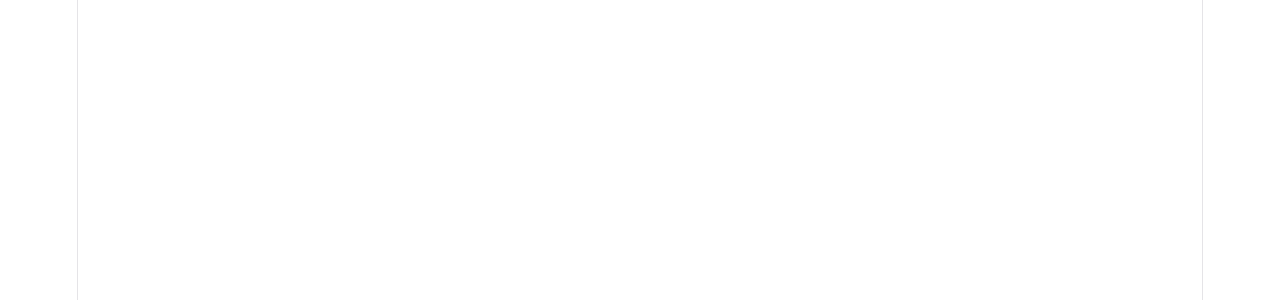
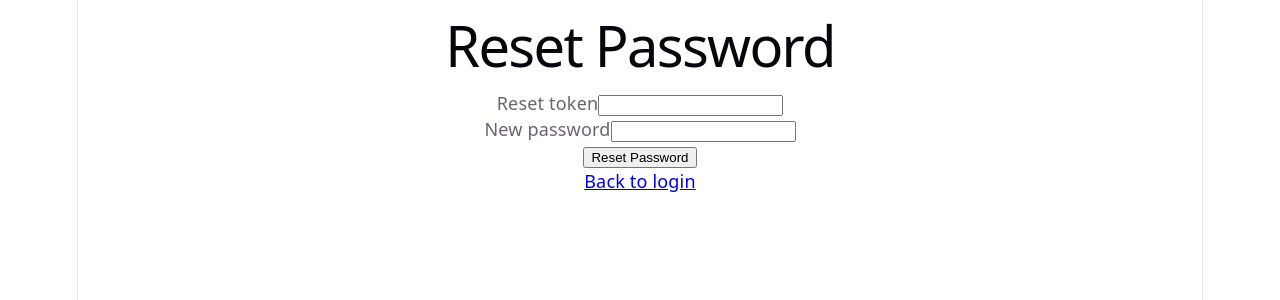
Before and after one commit to meriemsakhri/secureauth, a React app in the folder frontend/: page /reset-password in a window 1280 px wide. Before the commit this address had no page. Shown: the top 300 px of the page. Built offline with nearby package versions, Linux system fonts and the light colour scheme; the HTML template or start-up script is replaced by a standard one.

Commit message:
Add forgot password and reset password pages

```diff
--- a/frontend/src/App.jsx
+++ b/frontend/src/App.jsx
@@ -2,6 +2,8 @@ import { Routes, Route } from 'react-router-dom';
 import Login from './pages/Login';
 import Dashboard from './pages/Dashboard';
 import Signup from './pages/Signup';
+import ForgotPassword from './pages/ForgotPassword';
+import ResetPassword from './pages/ResetPassword';
 
 function App() {
   return (
@@ -9,7 +11,8 @@ function App() {
       <Route path="/" element={<div>Home (placeholder)</div>} />
       <Route path="/login" element={<Login />} />
       <Route path="/signup" element={<Signup />} />
-      <Route path="/forgot-password" element={<div>Forgot Password (placeholder)</div>} />
+      <Route path="/forgot-password" element={<ForgotPassword />} />
+      <Route path="/reset-password" element={<ResetPassword />} />
       <Route path="/dashboard" element={<Dashboard />} />
     </Routes>
   );
--- /dev/null
+++ b/frontend/src/pages/ForgotPassword.jsx
@@ -0,0 +1,53 @@
+import { useState } from 'react';
+import { Link } from 'react-router-dom';
+import * as authApi from '../api/authApi';
+
+function ForgotPassword() {
+  const [email, setEmail] = useState('');
+  const [message, setMessage] = useState('');
+  const [loading, setLoading] = useState(false);
+
+  const handleSubmit = async (e) => {
+    e.preventDefault();
+    setLoading(true);
+
+    try {
+      const response = await authApi.forgotPassword(email);
+      setMessage(response.data.message);
+    } catch {
+      setMessage('Something went wrong. Please try again.');
+    } finally {
+      setLoading(false);
+    }
+  };
+
+  return (
+    <div>
+      <h1>Forgot Password</h1>
+      {!message ? (
+        <form onSubmit={handleSubmit}>
+          <div>
+            <label htmlFor="email">Email</label>
+            <input
+              id="email"
+              type="email"
+              value={email}
+              onChange={(e) => setEmail(e.target.value)}
+              required
+            />
+          </div>
+          <button type="submit" disabled={loading}>
+            {loading ? 'Sending...' : 'Send reset link'}
+          </button>
+        </form>
+      ) : (
+        <p>{message}</p>
+      )}
+      <p>
+        <Link to="/login">Back to login</Link>
+      </p>
+    </div>
+  );
+}
+
+export default ForgotPassword;
--- /dev/null
+++ b/frontend/src/pages/ResetPassword.jsx
@@ -0,0 +1,73 @@
+import { useState } from 'react';
+import { useNavigate, useSearchParams, Link } from 'react-router-dom';
+import * as authApi from '../api/authApi';
+
+function ResetPassword() {
+  const [searchParams] = useSearchParams();
+  const [token, setToken] = useState(searchParams.get('token') || '');
+  const [newPassword, setNewPassword] = useState('');
+  const [error, setError] = useState('');
+  const [success, setSuccess] = useState(false);
+  const [loading, setLoading] = useState(false);
+
+  const navigate = useNavigate();
+
+  const handleSubmit = async (e) => {
+    e.preventDefault();
+    setError('');
+    setLoading(true);
+
+    try {
+      await authApi.resetPassword(token, newPassword);
+      setSuccess(true);
+      setTimeout(() => navigate('/login'), 2000);
+    } catch (err) {
+      const message = err.response?.data?.message || 'Something went wrong. Please try again.';
+      setError(message);
+    } finally {
+      setLoading(false);
+    }
+  };
+
+  if (success) {
+    return <p>Password updated successfully. Redirecting to login...</p>;
+  }
+
+  return (
+    <div>
+      <h1>Reset Password</h1>
+      <form onSubmit={handleSubmit}>
+        <div>
+          <label htmlFor="token">Reset token</label>
+          <input
+            id="token"
+            type="text"
+            value={token}
+            onChange={(e) => setToken(e.target.value)}
+            required
+          />
+        </div>
+        <div>
+          <label htmlFor="newPassword">New password</label>
+          <input
+            id="newPassword"
+            type="password"
+            value={newPassword}
+            onChange={(e) => setNewPassword(e.target.value)}
+            minLength={8}
+            required
+          />
+        </div>
+        {error && <p style={{ color: 'red' }}>{error}</p>}
+        <button type="submit" disabled={loading}>
+          {loading ? 'Resetting...' : 'Reset Password'}
+        </button>
+      </form>
+      <p>
+        <Link to="/login">Back to login</Link>
+      </p>
+    </div>
+  );
+}
+
+export default ResetPassword;
```
